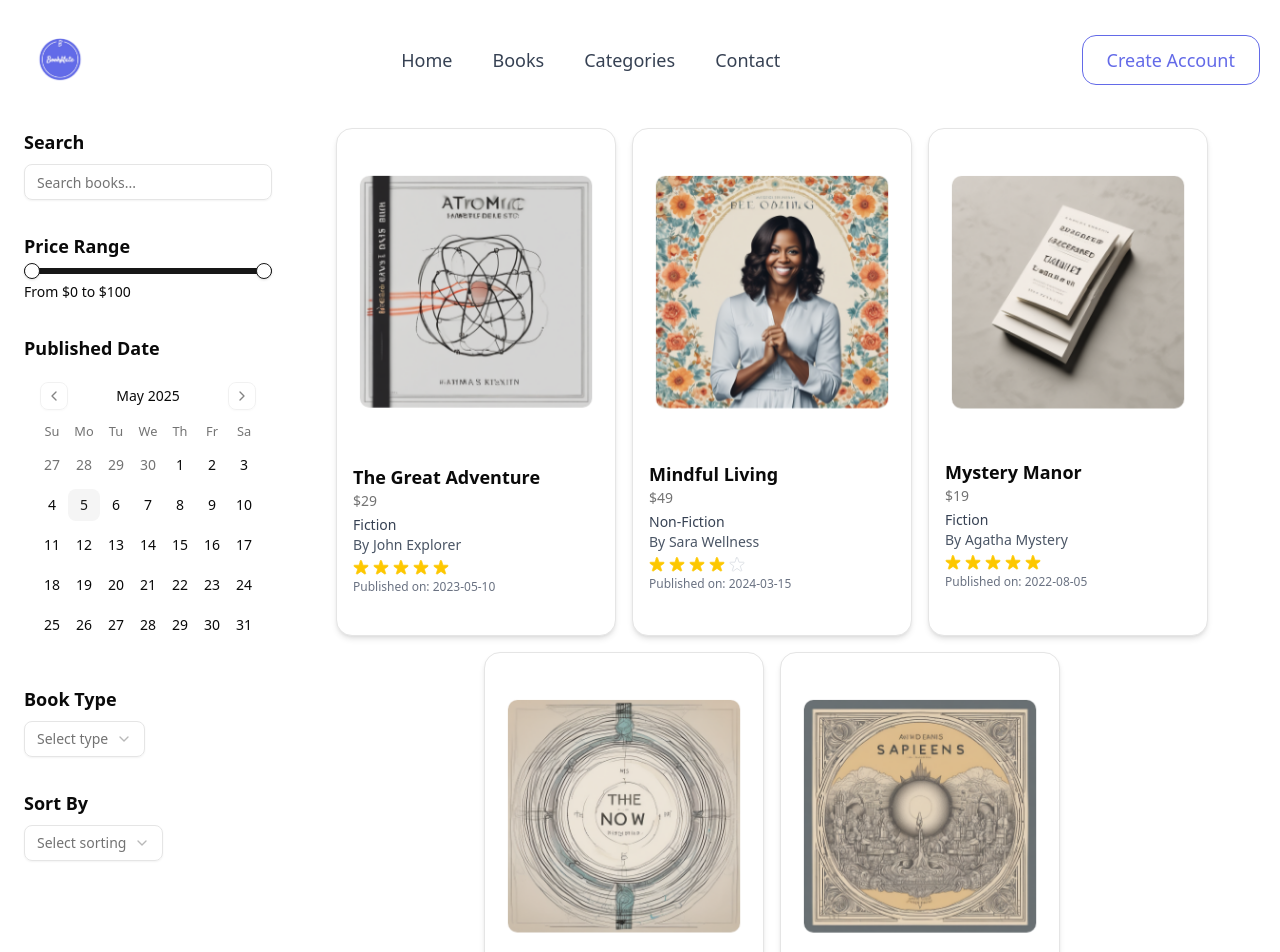
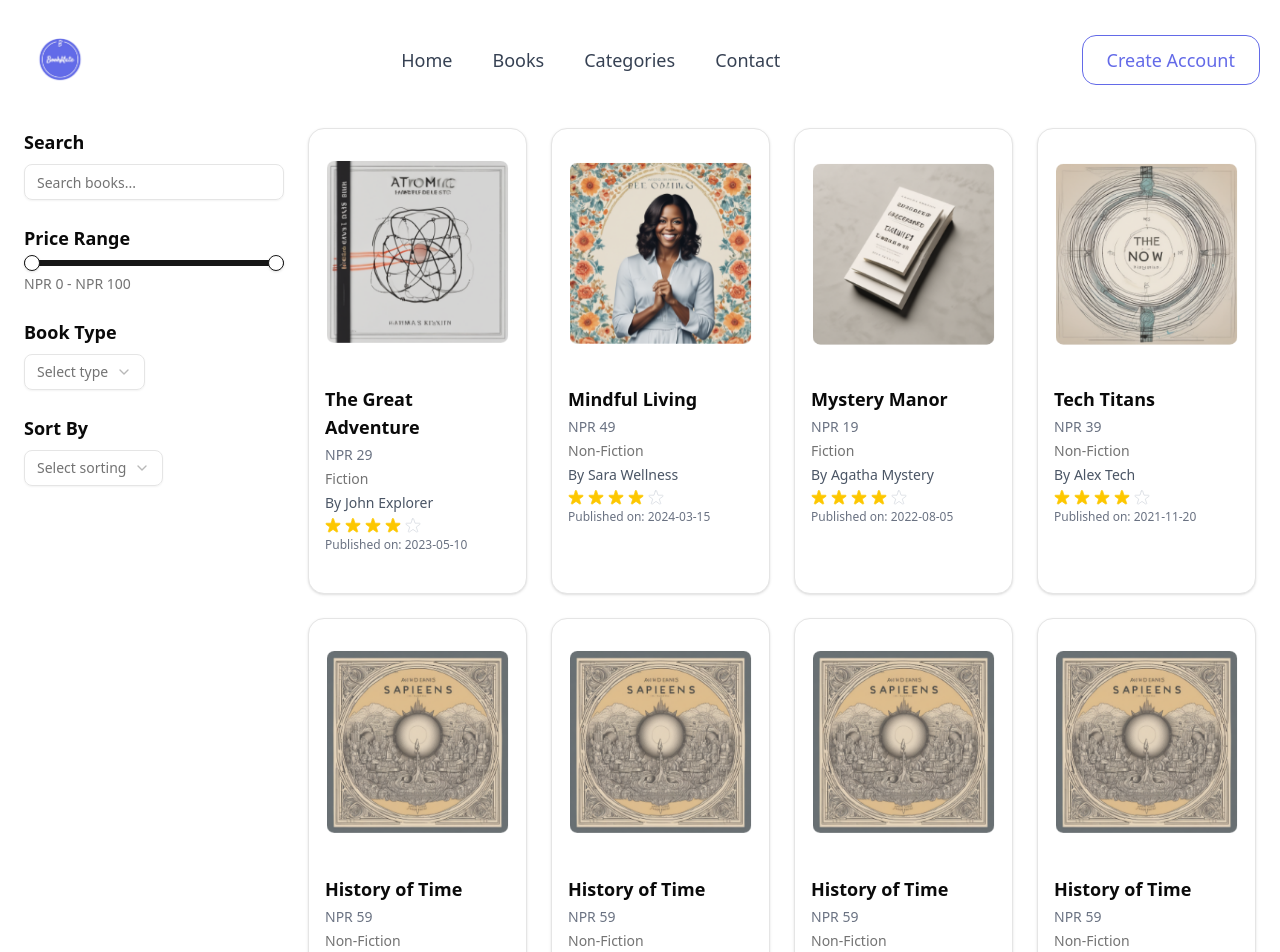
Before and after one commit to abinashchhetri/DoubleATripleS-client, a React (Vite) app: page /books in a window 1280 px wide. Shown: the top 952 px of the page. Built offline with nearby package versions, Linux system fonts and the light colour scheme.

Commit message:
forntend all

```diff
--- a/src/Routes/index.jsx
+++ b/src/Routes/index.jsx
@@ -14,6 +14,7 @@ import Announcement from "../pages/admin/Announcement";
 
 import BookDetails from "../pages/BookDetails";
 
+
 const AppRouter = () => {
   return (
     <Routes>
@@ -27,12 +28,14 @@ const AppRouter = () => {
         <Route path="books/:id" element={<BookDetails />} />
       </Route>
 
+
       <Route path="/admin" element={<AdminLayout />}>
         <Route index element={<Dashboard/>} />
         <Route path="books" element={<Book/>} />
         <Route path="users" element={<User/>} />
         <Route path="announcements" element={<Announcement/>} />
         <Route path="orders" element= {<Order/>}/>
+
       </Route>
     </Routes>
   );
--- a/src/pages/AllBooks.jsx
+++ b/src/pages/AllBooks.jsx
@@ -9,21 +9,9 @@ import {
   SelectItem,
 } from "@/components/ui/select";
 import { Card, CardContent } from "@/components/ui/card";
-import { Calendar } from "@/components/ui/calendar";
 import { format } from "date-fns";
-import {
-  Pagination,
-  PaginationContent,
-  PaginationEllipsis,
-  PaginationItem,
-  PaginationLink,
-  PaginationNext,
-  PaginationPrevious,
-} from "@/components/ui/pagination";
-import { Navigate, useNavigate } from "react-router-dom";
-
-// Image imports
-import { assets } from '../assets/assets';
+import { useNavigate } from "react-router-dom";
+import { assets } from "../assets/assets";
 
 const books = [
   {
@@ -76,6 +64,39 @@ const books = [
     thumbnail: assets.sapiens,
     rating: 4.7,
   },
+  {
+    id: 6,
+    title: "History of Time",
+    author: "Dr. Chronos",
+    price: 59,
+    type: "Non-Fiction",
+    date: new Date(2020, 1, 12),
+    thumbnail: assets.sapiens,
+    rating: 4.7,
+  },
+  {
+    id: 7,
+    title: "History of Time",
+    author: "Dr. Chronos",
+    price: 59,
+    type: "Non-Fiction",
+    date: new Date(2020, 1, 12),
+    thumbnail: assets.sapiens,
+    rating: 4.7,
+  },
+  {
+    id: 8,
+    title: "History of Time",
+    author: "Dr. Chronos",
+    price: 59,
+    type: "Non-Fiction",
+    date: new Date(2020, 1, 12),
+    thumbnail: assets.sapiens,
+    rating: 4.7,
+  },
+
+
+
 
 ];
 
@@ -94,8 +115,7 @@ export default function AllBooks() {
         book.price <= priceRange[1] &&
         (!bookType || book.type === bookType) &&
         (!selectedDate ||
-          format(book.date, "yyyy-MM-dd") ===
-            format(selectedDate, "yyyy-MM-dd")) &&
+          format(book.date, "yyyy-MM-dd") === format(selectedDate, "yyyy-MM-dd")) &&
         book.title.toLowerCase().includes(searchQuery.toLowerCase())
     )
     .sort((a, b) => {
@@ -107,9 +127,9 @@ export default function AllBooks() {
     });
 
   return (
-    <div className="flex gap-4 p-6 max-w-[1540px] mx-auto w-full">
+    <div className="flex flex-col md:flex-row gap-6 p-6 max-w-screen-xl mx-auto">
       {/* Sidebar */}
-      <div className="md:col-span-1 space-y-4 max-w-[300px] gap-4 flex flex-col">
+      <aside className="md:w-[260px] flex flex-col gap-6">
         <div>
           <h2 className="text-lg font-semibold mb-2">Search</h2>
           <Input
@@ -128,23 +148,14 @@ export default function AllBooks() {
             step={1}
             onValueChange={(val) => setPriceRange(val)}
           />
-          <p className="text-sm mt-2">
-            From ${priceRange[0]} to ${priceRange[1]}
+          <p className="text-sm mt-2 text-muted-foreground">
+            NPR {priceRange[0]} - NPR {priceRange[1]}
           </p>
         </div>
 
         <div>
-          <h2 className="text-lg font-semibold mb-2">Published Date</h2>
-          <Calendar
-            mode="single"
-            selected={selectedDate}
-            onSelect={setSelectedDate}
-          />
-        </div>
-
-        <div>
           <h2 className="text-lg font-semibold mb-2">Book Type</h2>
-          <Select onValueChange={setBookType}>
+          <Select value={bookType} onValueChange={setBookType}>
             <SelectTrigger>
               <SelectValue placeholder="Select type" />
             </SelectTrigger>
@@ -157,7 +168,7 @@ export default function AllBooks() {
 
         <div>
           <h2 className="text-lg font-semibold mb-2">Sort By</h2>
-          <Select onValueChange={setSortBy}>
+          <Select value={sortBy} onValueChange={setSortBy}>
             <SelectTrigger>
               <SelectValue placeholder="Select sorting" />
             </SelectTrigger>
@@ -169,36 +180,37 @@ export default function AllBooks() {
             </SelectContent>
           </Select>
         </div>
-      </div>
+      </aside>
 
-      {/* Book Cards */}
-      <div className="flex flex-wrap justify-center gap-4 w-full">
-        {filteredBooks.map((book, index) => (
+      {/* Books Display */}
+      <section className="flex-1 grid grid-cols-1 sm:grid-cols-2 lg:grid-cols-3 xl:grid-cols-4 gap-6">
+        {filteredBooks.length > 0 ? (
+          filteredBooks.map((book) => (
             <Card
-            key={`${book.id}-${index}`}
+              key={book.id}
               onClick={() => navigate(`/books/${book.id}`)}
-            className="rounded-2xl shadow-md border w-full sm:w-[200px] md:w-[250px] lg:w-[280px] hover:shadow-lg transition duration-300 height-[400px]"
+              className="rounded-2xl shadow hover:shadow-lg cursor-pointer transition-all duration-300"
             >
               <img
                 src={book.thumbnail}
                 alt={book.title}
-              className="w-full object-cover rounded-t-2xl"
+                className="w-full h-48 object-cover rounded-t-2xl"
               />
-            <CardContent className="p-4">
+              <CardContent className="p-4 space-y-1">
                 <h3 className="text-lg font-semibold">{book.title}</h3>
-              <p className="text-sm text-muted-foreground mb-1">${book.price}</p>
-              <p className="text-sm text-gray-700">{book.type}</p>
+                <p className="text-sm text-gray-500"> NPR {book.price}</p>
+                <p className="text-sm text-muted-foreground">{book.type}</p>
                 <p className="text-sm text-gray-600">By {book.author}</p>
-              <div className="flex items-center gap-1 my-1">
+                <div className="flex items-center gap-1">
                   {[...Array(5)].map((_, i) => (
                     <svg
                       key={i}
                       xmlns="http://www.w3.org/2000/svg"
-                    fill={i < book.rating ? "currentColor" : "none"}
+                      fill={i + 1 <= book.rating ? "currentColor" : "none"}
                       viewBox="0 0 24 24"
                       stroke="currentColor"
                       className={`w-4 h-4 ${
-                      i < book.rating ? "text-yellow-400" : "text-gray-300"
+                        i + 1 <= book.rating ? "text-yellow-400" : "text-gray-300"
                       }`}
                     >
                       <path
@@ -215,25 +227,13 @@ export default function AllBooks() {
                 </p>
               </CardContent>
             </Card>
-        ))}
-
-        {/* <Pagination>
-          <PaginationContent>
-            <PaginationItem>
-              <PaginationPrevious href="#" />
-            </PaginationItem>
-            <PaginationItem>
-              <PaginationLink href="#">1</PaginationLink>
-            </PaginationItem>
-            <PaginationItem>
-              <PaginationEllipsis />
-            </PaginationItem>
-            <PaginationItem>
-              <PaginationNext href="#" />
-            </PaginationItem>
-          </PaginationContent>
-        </Pagination> */}
+          ))
+        ) : (
+          <div className="col-span-full text-center text-muted-foreground py-10">
+            No books match the selected filters.
           </div>
+        )}
+      </section>
     </div>
   );
 }
--- a/src/pages/Home.jsx
+++ b/src/pages/Home.jsx
@@ -93,25 +93,16 @@ const Home = () => {
       </section>
 
       {/* Newsletter Signup */}
-      <section className="bg-[#636AE8] text-white py-16 px-6">
-        <div className="max-w-3xl mx-auto text-center">
-          <h2 className="text-3xl font-bold mb-4">Stay Updated with BookMate</h2>
-          <p className="mb-6">Get emails about new releases, discounts, and curated lists. No spam.</p>
-          <form className="flex flex-col sm:flex-row items-center justify-center gap-4">
-            <input
-              type="email"
-              placeholder="Your email address"
-              className="w-full sm:w-2/3 px-4 py-2 rounded text-gray-900"
-            />
-            <button
-              type="submit"
-              className="bg-white text-[#636AE8] px-6 py-2 rounded font-medium hover:bg-indigo-100 transition"
-            >
-              Subscribe
-            </button>
-          </form>
-        </div>
-      </section>
+<section className="bg-[#636AE8] text-white py-20 px-6">
+  <div className="max-w-4xl mx-auto text-center">
+    <h2 className="text-4xl font-extrabold mb-4 leading-tight">Stay in the Loop with <span className="underline decoration-white/30">BookMate</span></h2>
+    <p className="mb-8 text-lg opacity-90">
+      Be the first to know about fresh arrivals, exclusive discounts, and curated picks. No spam, we promise!
+    </p>
+
+  </div>
+</section>
+
     </div>
   );
 };
--- a/src/pages/Login.jsx
+++ b/src/pages/Login.jsx
@@ -1,15 +1,15 @@
 import React, { useState } from "react";
-import axios from "axios"; // Import Axios for making HTTP requests
-import { toast } from "react-toastify"; // Import Toastify for notifications
-import { useNavigate } from "react-router-dom"; // For redirecting after login
-import { assets } from "../assets/assets"; // adjust the path as needed
+import axios from "axios";
+import { toast } from "react-toastify";
+import { useNavigate } from "react-router-dom";
+import { assets } from "../assets/assets";
 
 const Login = () => {
   const [formData, setFormData] = useState({
     email: "",
-    passwordHash: "",
+    password: "",
   });
-  const navigate = useNavigate(); // To navigate after successful login
+  const navigate = useNavigate();
 
   const handleChange = (e) => {
     setFormData({ ...formData, [e.target.name]: e.target.value });
@@ -17,25 +17,50 @@ const Login = () => {
 
   const handleSubmit = async (e) => {
     e.preventDefault();
+    await login(formData.email, formData.password);
+  };
+
+  const login = async (email, password) => {
     try {
-      const res = await axios.post("https://localhost:7046/api/auth/login", formData, {
-        headers: {
-          "Content-Type": "application/json",
-        },
-      });
+      const res = await axios.post(
+        "https://localhost:7163/api/auth/login", // Backend login endpoint
+        { email, password },
+        {
+          headers: {
+            "Content-Type": "application/json",
+          },
+        }
+      );
 
-      // If login is successful, store the token (you can use localStorage or sessionStorage)
+      // Store JWT token in localStorage
       localStorage.setItem("token", res.data.token);
-
-      // Show success message
       toast.success("Login successful!");
 
-      // Redirect to home page or dashboard
-      navigate("/"); // Replace with the route you want after login
+      // Redirect based on role
+      if (res.data.token) {
+        const decodedToken = decodeJwt(res.data.token); // Function to decode JWT
+        if (decodedToken.role === "Admin") {
+          navigate("/admin");
+        } else {
+          navigate("/");
+        }
+      }
     } catch (err) {
-      // Show error message
       toast.error(err.response?.data || "Login failed");
     }
+  };
+
+  // Decode JWT (basic version)
+  const decodeJwt = (token) => {
+    const base64Url = token.split(".")[1];
+    const base64 = base64Url.replace(/-/g, "+").replace(/_/g, "/");
+    const jsonPayload = decodeURIComponent(
+      atob(base64)
+        .split("")
+        .map((c) => `%${("00" + c.charCodeAt(0).toString(16)).slice(-2)}`)
+        .join("")
+    );
+    return JSON.parse(jsonPayload);
   };
 
   return (
@@ -60,10 +85,10 @@ const Login = () => {
               <label className="block font-semibold mb-1">Password</label>
               <input
                 type="password"
-                name="passwordHash"
-                value={formData.passwordHash}
+                name="password"
+                value={formData.password}
                 onChange={handleChange}
-                placeholder="Enter at least 6+ characters"
+                placeholder="Enter your password"
                 className="w-full px-4 py-2 border rounded-md focus:outline-none focus:ring-2 focus:ring-indigo-400"
               />
             </div>
@@ -75,7 +100,7 @@ const Login = () => {
             </button>
           </form>
           <p className="mt-6 text-sm">
-            Don't Have an account?{" "}
+            Don't have an account?{" "}
             <a href="/signup" className="text-indigo-600 font-medium hover:underline">
               Sign up
             </a>
--- a/src/pages/Signup.jsx
+++ b/src/pages/Signup.jsx
@@ -21,7 +21,7 @@ const Signup = () => {
   const handleSubmit = async (e) => {
     e.preventDefault();
     try {
-      const res = await axios.post('https://localhost:7046/api/Auth/register', formData, {
+      const res = await axios.post('https://localhost:7163/api/Auth/register', formData, {
         headers: {
           'Content-Type': 'application/json',
         },
@@ -83,18 +83,7 @@ const Signup = () => {
           </div>
 
           {/* Role */}
-          <div>
-            <label className="block text-sm font-medium text-gray-700 mb-2">Role:</label>
-            <select
-              name="role"
-              value={formData.role}
-              onChange={handleChange}
-              className="w-full px-4 py-3 text-sm bg-gray-50 border border-gray-300 rounded-md focus:outline-none focus:ring-2 focus:ring-[#636AE8] transition"
-            >
-              <option value="Member">Member</option>
-              <option value="Admin">Admin</option>
-            </select>
-          </div>
+
           <div className="flex items-start text-sm">
             <input
               type="checkbox"
```
Lines whose indentation alone changed are shown as unchanged.
